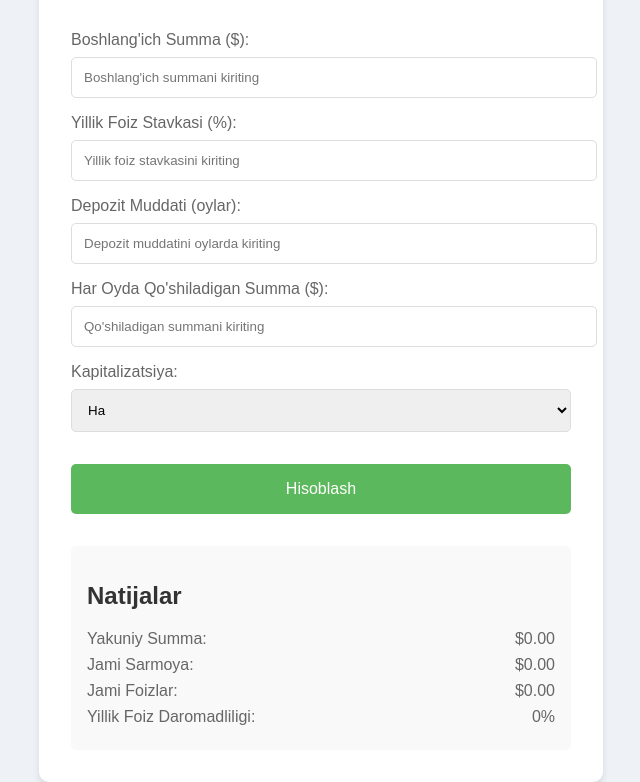
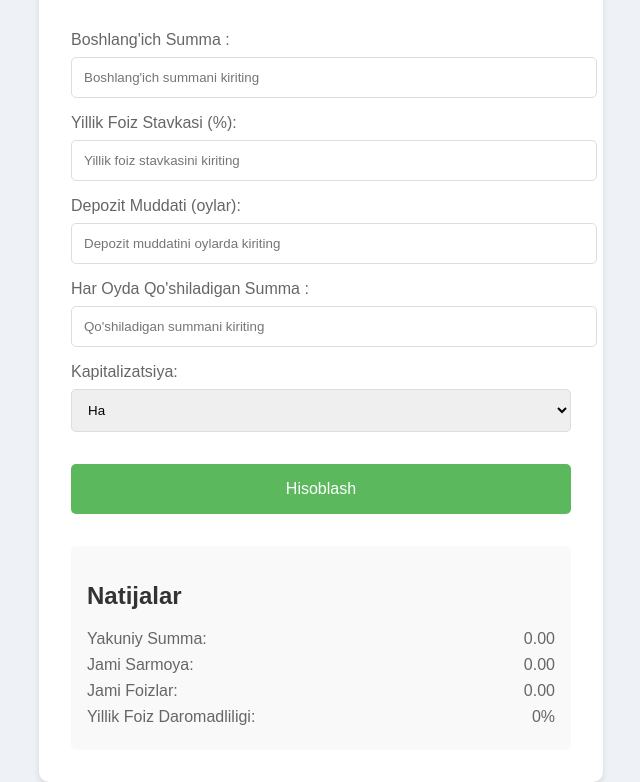
Before and after one commit to prayz01/depozit, a plain HTML site: page index.html in a window 1280 px wide. Shown: the part 55-837 px from the top of the page, without its empty margins (319-959 px from the left). Drawn offline with Linux system fonts and the light colour scheme.

Commit message:
Add files via upload

```diff
--- a/index.html
+++ b/index.html
@@ -11,7 +11,7 @@
 <div class="container">
 	<h1>Depozit Kalkulyatori</h1>
 	<div class="form-group">
-		<label for="initialDeposit">Boshlang'ich Summa ($):</label>
+		<label for="initialDeposit">Boshlang'ich Summa :</label>
 		<input type="number" id="initialDeposit" placeholder="Boshlang'ich summani kiriting">
 	</div>
 	<div class="form-group">
@@ -23,7 +23,7 @@
 		<input type="number" id="durationInMonths" placeholder="Depozit muddatini oylarda kiriting">
 	</div>
 	<div class="form-group">
-		<label for="monthlyAddition">Har Oyda Qo'shiladigan Summa ($):</label>
+		<label for="monthlyAddition">Har Oyda Qo'shiladigan Summa :</label>
 		<input type="number" id="monthlyAddition" placeholder="Qo'shiladigan summani kiriting">
 	</div>
 	<div class="form-group">
@@ -36,9 +36,9 @@
 	<button onclick="calculate()">Hisoblash</button>
 	<div id="results">
 		<h2>Natijalar</h2>
-		<p>Yakuniy Summa: <span id="finalAmount">$0.00</span></p>
-		<p>Jami Sarmoya: <span id="totalInvestment">$0.00</span></p>
-		<p>Jami Foizlar: <span id="totalInterest">$0.00</span></p>
+		<p>Yakuniy Summa: <span id="finalAmount">0.00</span></p>
+		<p>Jami Sarmoya: <span id="totalInvestment">0.00</span></p>
+		<p>Jami Foizlar: <span id="totalInterest">0.00</span></p>
 		<p>Yillik Foiz Daromadliligi: <span id="interestRate">0%</span></p>
 	</div>
 </div>
```
